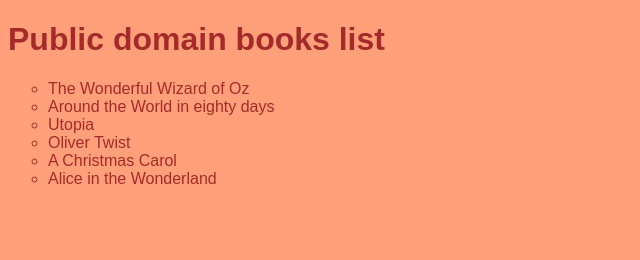
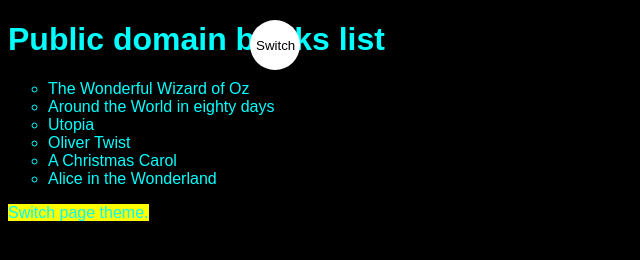
Before and after one commit to studTon/public-domain-books-website, a plain HTML site: page index.html in a window 1280 px wide. Shown: the whole page, without its empty margins (0-640 px from the left). Drawn offline with Linux system fonts and the light colour scheme.

Commit message:
Switch Theme Interaction Added button Added more selectors to CSS stylesheet

```diff
--- a/app.js
+++ b/app.js
@@ -0,0 +1,17 @@
+'use strict';
+
+const switcher = document.querySelector('.btn');
+
+switcher.addEventListener('click', function(){
+    document.body.classList.toggle('dark-theme')
+
+    var className = document.body.className;
+    if(className == 'light-theme') {
+        this.textContent = 'Dark';
+    }
+    else {
+        this.textContent = 'Light';
+    }
+});
+
+console.log('current theme class name:'. className)
--- a/index.html
+++ b/index.html
@@ -6,7 +6,7 @@
     <link rel="stylesheet" href="main.css">
     <title>WebSite</title>
 </head>
-<body class="light-theme">
+<body class="dark-theme">
     <h1>Public domain books list</h1>
     <p>
         <ul>
@@ -18,5 +18,14 @@
             <li>Alice in the Wonderland</li>
         </ul>
     </p>
+
+    <p>
+        <mark>Switch page theme.</mark>
+    </p>
+    <div>
+        <button class="btn">Switch</button>
+    </div>
+    <script src="app.js"></script>
+    <noscript>You need JavaScript to view all page content</noscript>
 </body>
 </html>
--- a/main.css
+++ b/main.css
@@ -11,16 +11,55 @@ li{
 }
 
 .light-theme{
-    color: brown;
-    background-color: lightsalmon;
+    color: black;
+    background-color: cyan;
 }
 
 .dark-theme{
-    color: black;
-    background-color: darkred;
+    color: cyan;
+    background-color: black;
 }
 
 :root{
     --black: #000000;
-    --darkred: #8B0000;
+    --cyan: #00FFFF;
+    --white: #FFFFFF;
 }
+
+body{
+    background: var(--bg);
+    color: var(--fontColor);
+}
+
+.btn{
+    position: absolute;
+    top: 20px;
+    left: 250px;
+    height: 50px;
+    width: 50px;
+    border-radius: 50%;
+    border: none;
+    color: var(--btnFontColor);
+    background-color: var(--btnBg);
+}
+
+.btn:focus{ outline-style: none;}
+
+.light-theme{
+    --bg: var(--cyan);
+    --fontColor:var(--black);
+    --btnBg: var(--black);
+    --btnFontColor: var(--white);
+}
+
+.dark-theme{
+    --bg: var(--black);
+    --fontColor: var(--cyan);
+    --btnBg: var(--white);
+    --btnFontColor: var(--black);
+}
+
+*{
+    color: var(--fontColor);
+    font-family: Arial, Helvetica, sans-serif;
+}
```
